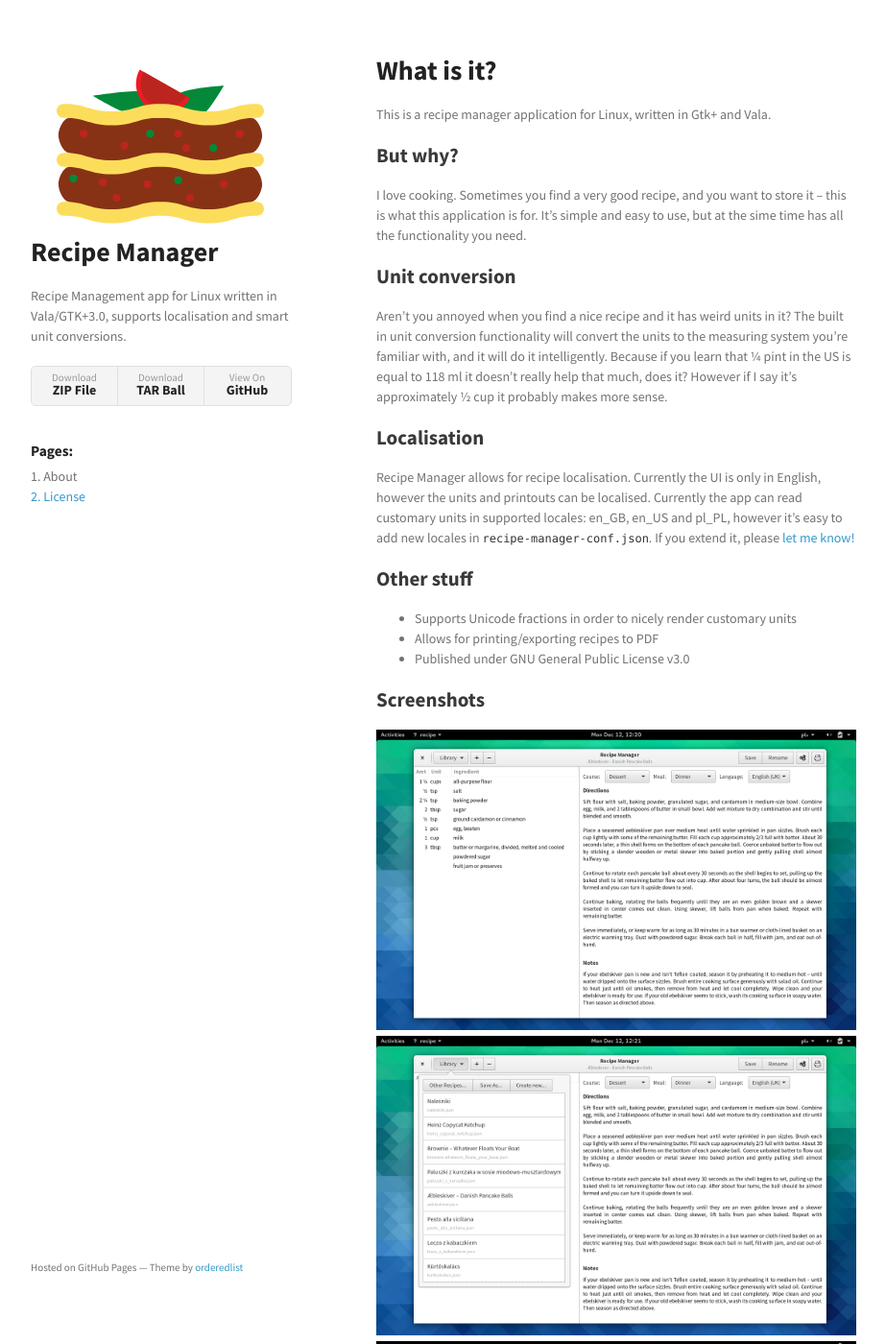
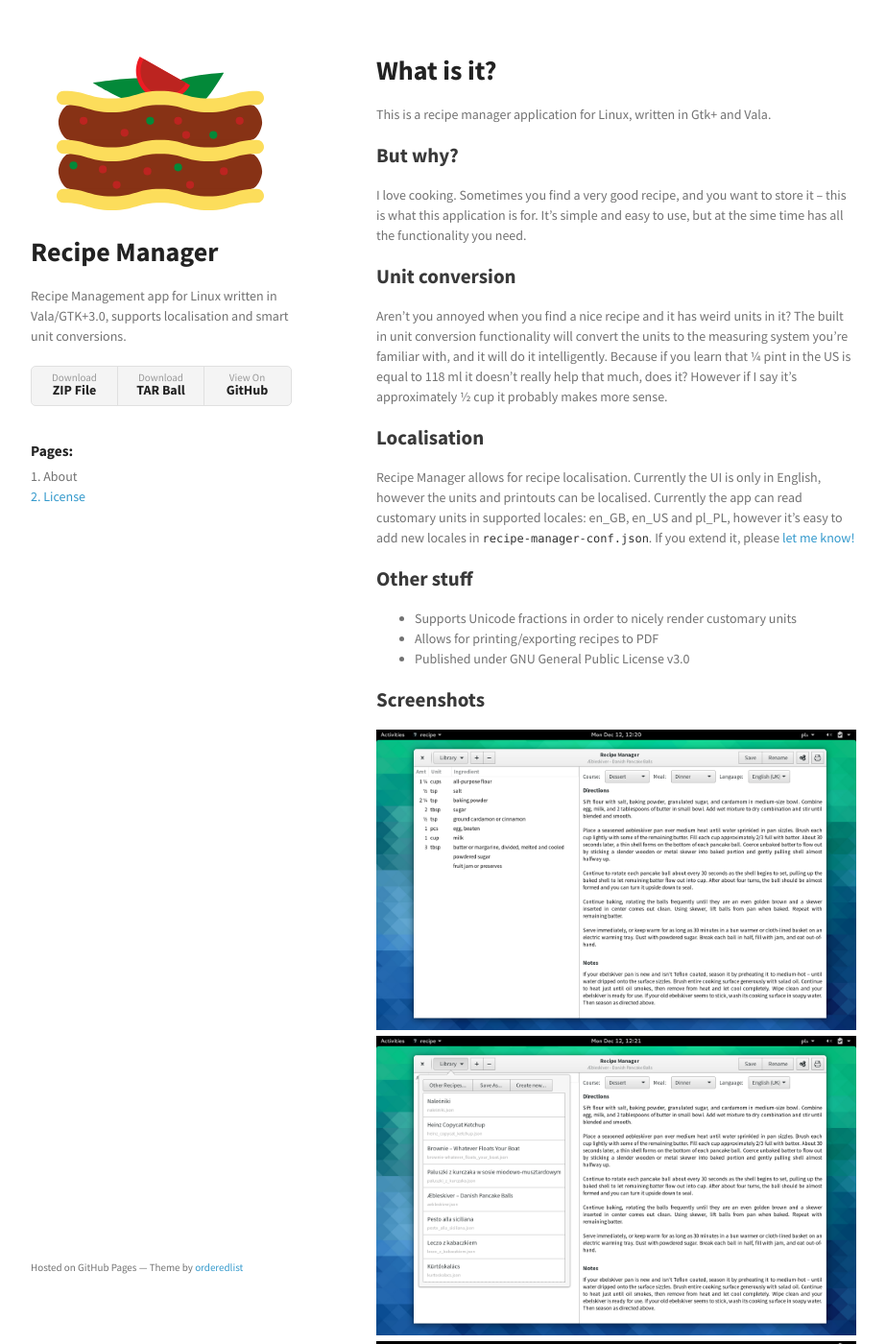
Before and after one commit to szymonlopaciuk/RecipeManager, a Jekyll site: the page built from index.md, in a window 1280 px wide and 1400 px high. Shown: the whole window at 96% size, without its empty margins (178-1101 px from the left). Built offline with Jekyll 4.4.1, drawn with Linux system fonts in a browser that asks for light colours; nearby versions of some CDN libraries.

Commit message:
logo fixes

```diff
--- a/assets/css/style.scss
+++ b/assets/css/style.scss
@@ -32,7 +32,8 @@
   background-size: 100% 100%;
   width: 80%;
   height: 0;
-  padding-bottom: 70%;
+  padding-bottom: 60%;
   margin-left: 10%;
+  margin-bottom: 10%;
   vertical-align: middle;
 }
```
